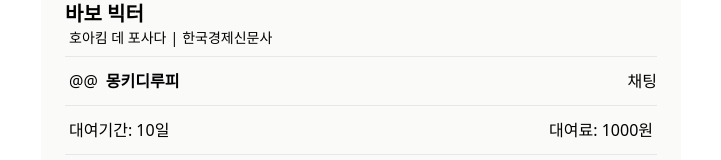
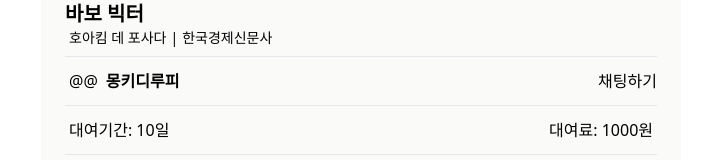
Before and after one commit to Withlaw/dnb, a React (Vite) app: page /books/est1 in a window 1280 px wide. Shown: the part 366-526 px from the top of the page, without its empty margins (279-1000 px from the left). Built offline with nearby package versions, Linux system fonts and the light colour scheme.

Commit message:
nav bar, header nav z-index 설정

```diff
--- a/src/pages/book-detail.tsx
+++ b/src/pages/book-detail.tsx
@@ -61,7 +61,7 @@ const BookDetailPage = () => {
 						</figure>
 					</Link>
 					<div>
-						<span>채팅</span>
+						<span>채팅하기</span>
 					</div>
 				</div>
 
--- a/src/ui/header-main.tsx
+++ b/src/ui/header-main.tsx
@@ -20,7 +20,7 @@ const HeaderMain = () => {
 	const isBooksPage = currentPath !== null;
 
 	return (
-		<header className="fixed flex h-[50px] w-full max-w-screen-sm flex-initial items-center justify-between border-b border-solid border-stone-200 bg-[#fff] px-6 py-2">
+		<header className="fixed z-[999] flex h-[50px] w-full max-w-screen-sm flex-initial items-center justify-between border-b border-solid border-stone-200 bg-[#fff] px-6 py-2">
 			<div className="flex min-w-4">
 				<HeaderNav isBooksPage={isBooksPage} />
 			</div>
--- a/src/ui/layout-root.tsx
+++ b/src/ui/layout-root.tsx
@@ -13,6 +13,8 @@ const RootLayout = () => {
 			</main>
 			{/* <footer>app footer</footer> */}
 			<MainNav />
+
+			{/* 페이지 전환시 스크롤 초기화 */}
 			<ScrollRestoration />
 		</div>
 	);
--- a/src/ui/nav-main.tsx
+++ b/src/ui/nav-main.tsx
@@ -50,7 +50,7 @@ const navItems: NavItem[] = [
 
 const NavMain = () => {
 	return (
-		<nav className=" fixed bottom-0 h-[50px] w-full max-w-screen-sm flex-initial  rounded-t-2xl border border-solid bg-[#fff] shadow-lg shadow-black">
+		<nav className=" fixed bottom-0 z-[1000] h-[50px] w-full max-w-screen-sm  flex-initial rounded-t-2xl border border-solid bg-[#fff] shadow-lg shadow-black">
 			<ul className="flex h-full items-center justify-around text-xs">
 				{navItems.map(item => {
 					return (
```
